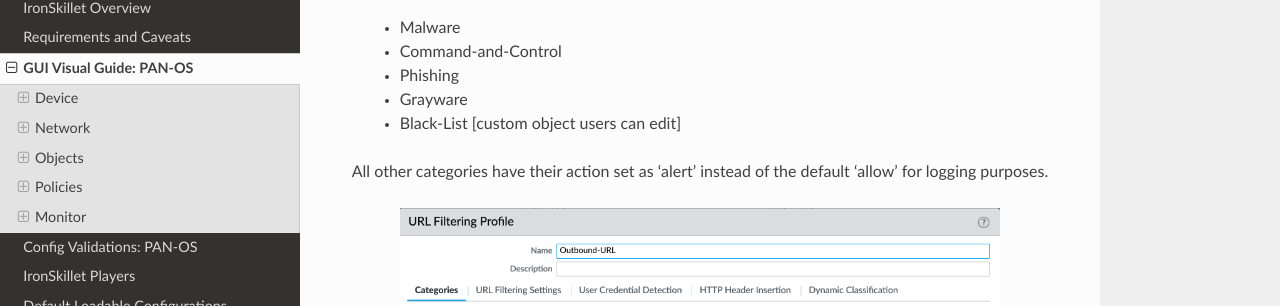
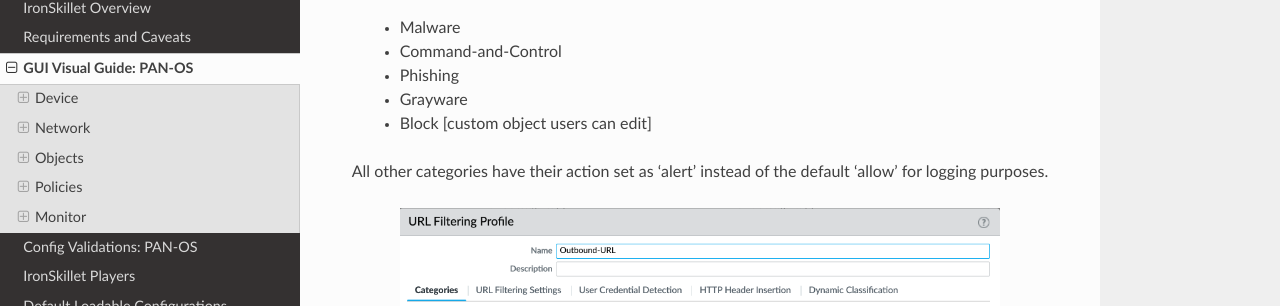
Before and after one commit to PaloAltoNetworks/iron-skillet, a Sphinx documentation site: the page built from docs/viz_guide_panos.rst, in a window 1280 px wide and 900 px high, scrolled down 27095 px. Shown: the part 144-450 px from the top of the window. Built offline with Sphinx 7.4.7 and the Read the Docs theme 2.0.0, drawn with Linux system fonts in a browser that asks for light colours; some of the changed text lies outside the part shown.

Commit message:
change customer url names

```diff
--- a/docs/panorama_template_guide.rst
+++ b/docs/panorama_template_guide.rst
@@ -383,10 +383,10 @@
 default template.
 
 
-        + Black-List: placeholder to be used in block rules and objects to
+        + Block: placeholder to be used in block rules and objects to
           override default template behavior
 
-        + White-List: placeholder to be used in permit rules and objects to
+        + Allow: placeholder to be used in permit rules and objects to
           override default template behavior
 
         + Custom-No-Decrypt: to be used in the decryption no-decrypt rule to
--- a/docs/panos_template_guide.rst
+++ b/docs/panos_template_guide.rst
@@ -298,10 +298,10 @@
 default template.
 
 
-        + Black-List: placeholder to be used in block rules and objects to
+        + Block: placeholder to be used in block rules and objects to
           override default template behavior
 
-        + White-List: placeholder to be used in permit rules and objects to
+        + Allow: placeholder to be used in permit rules and objects to
           override default template behavior
 
         + Custom-No-Decrypt: to be used in the decryption no-decrypt rule to
--- a/docs/release_history.rst
+++ b/docs/release_history.rst
@@ -99,7 +99,7 @@
     + Removed the IPv4 and IPv6 Bogon EDLs and associated security rules
     + Updated the IPv4 sinkhole to use FQDN instead of an IP address
     + Clean up for the baseline configuration to remove IPSEC, IKE, QoS defaults
-    + Clean up for URL Black-List and White-List category usage in profiles
+    + Clean up for URL Block and Allow category usage in profiles
 
 0.0.1
 ^^^^^
@@ -126,7 +126,7 @@
     + Removed the IPv4 and IPv6 Bogon EDLs and associated security rules
     + Updated the IPv4 sinkhole to use FQDN instead of an IP address
     + Clean up for the baseline configuration to remove IPSEC, IKE, QoS defaults
-    + Clean up for URL Black-List and White-List category usage in profiles
+    + Clean up for URL Block and Allow category usage in profiles
 
 1.0.5
 ^^^^^
--- a/docs/viz_guide_panos.rst
+++ b/docs/viz_guide_panos.rst
@@ -708,8 +708,8 @@
 Placeholder for custom url categories used in security rules and url profiles.
 Using these categories prevents the need to modify the default template.
 
-    + **Black-List**: placeholder to be used in block rules and objects to override default template behavior
-    + **White-List**: placeholder to be used in permit rules and objects to override default template behavior
+    + **Block**: placeholder to be used in block rules and objects to override default template behavior
+    + **Allow**: placeholder to be used in permit rules and objects to override default template behavior
     + **Custom-No-Decrypt**: to be used in the decryption no-decrypt rule to specify URLs that should no be decrypted
 
 Security  Profiles
@@ -952,7 +952,7 @@
     + Command-and-Control
     + Phishing
     + Grayware
-    + Black-List [custom object users can edit]
+    + Block [custom object users can edit]
 
 All other categories have their action set as ‘alert’ instead of the default ‘allow’ for logging purposes.
 
```
